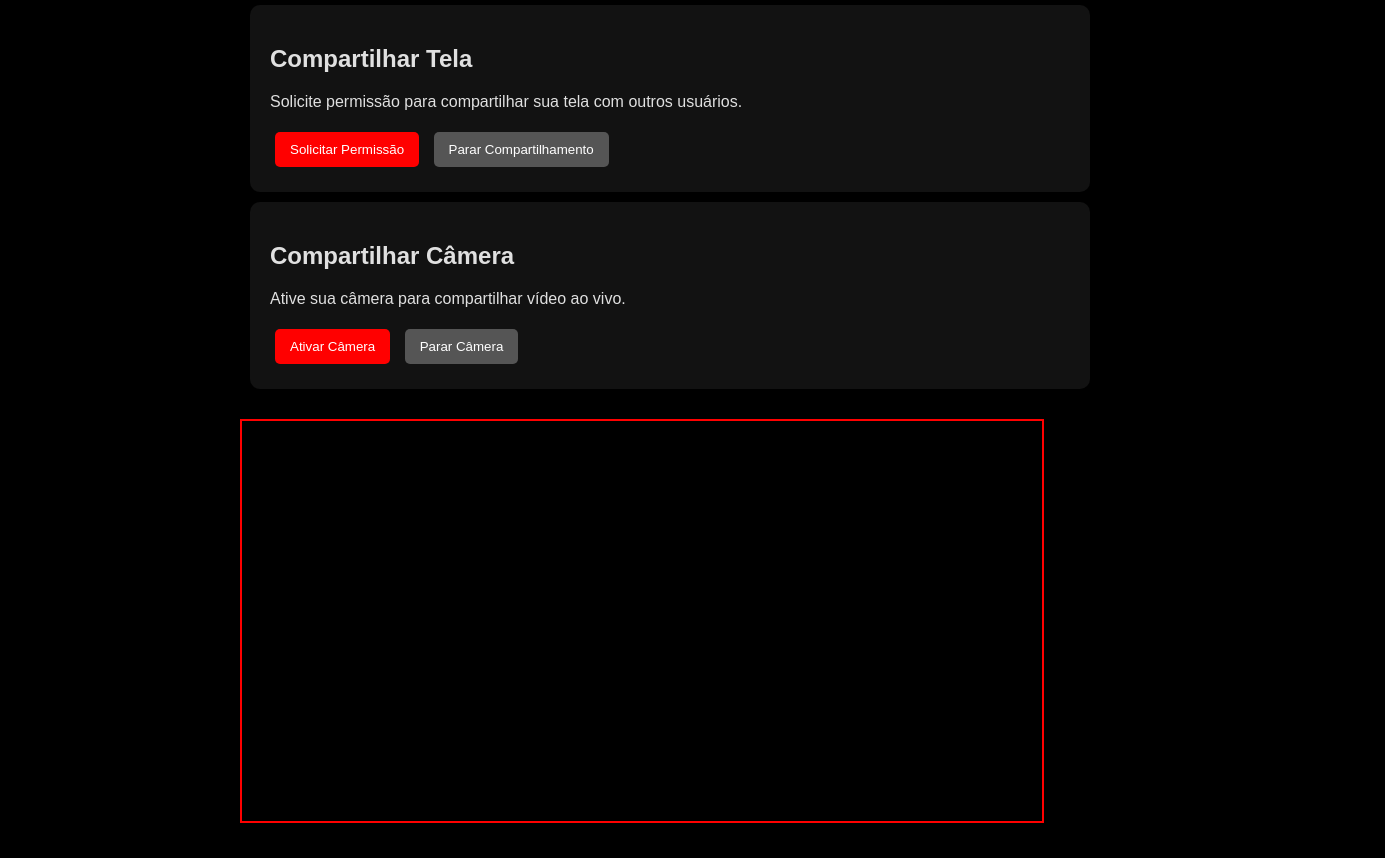
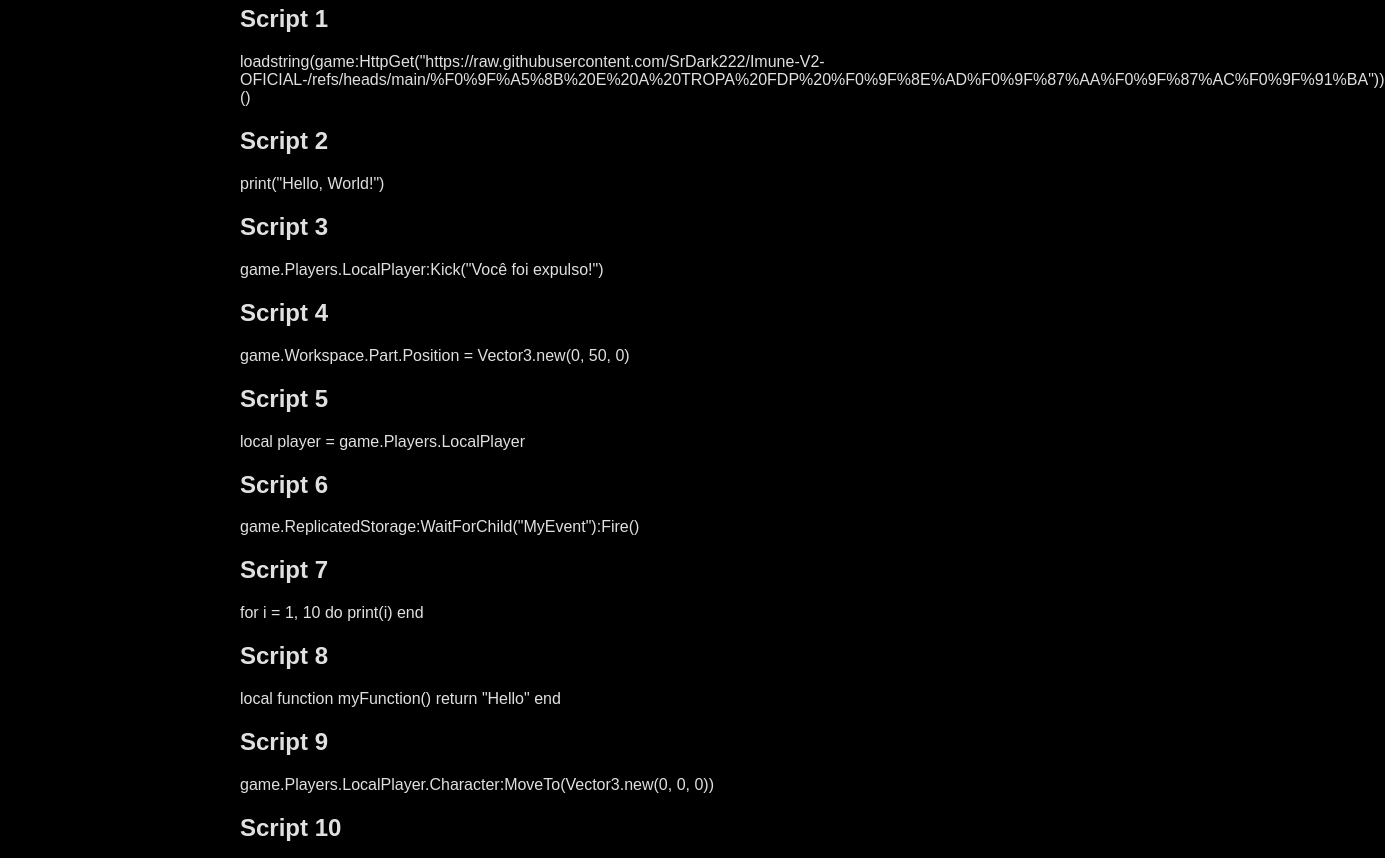
Before and after one commit to TERCEIRO-COMANDO-DA-CAPITAL/GRAVAR-TELA-, a plain HTML site: page index.html in a window 1280 px wide. Shown: the part 93-951 px from the top of the page, 1385 px wide, since content can reach past the window. Drawn offline with Linux system fonts and the light colour scheme.

Commit message:
Update index.html

````diff
--- a/index.html
+++ b/index.html
@@ -3,26 +3,63 @@
 <head>
     <meta charset="UTF-8">
     <meta name="viewport" content="width=device-width, initial-scale=1.0">
-    <title>Gravar Tela - Painel de Compartilhamento</title>
+    <title>Textos Copiáveis</title>
     <link rel="stylesheet" href="style.css">
 </head>
 <body>
     <div class="container">
-        <h1>Gravar e Compartilhar Tela</h1>
-        <div class="card">
-            <h2>Compartilhar Tela</h2>
-            <p>Solicite permissão para compartilhar sua tela com outros usuários.</p>
-            <button id="start">Solicitar Permissão</button>
-            <button id="stop" disabled>Parar Compartilhamento</button>
+        <h1>Textos Copiáveis</h1>
+        <div class="scroll-container">
+            <div class="text-item" onclick="copyText('loadstring(game:HttpGet(\"https://raw.githubusercontent.com/SrDark222/Imune-V2-OFICIAL-/refs/heads/main/%F0%9F%A5%8B%20E%20A%20TROPA%20FDP%20%F0%9F%8E%AD%F0%9F%87%AA%F0%9F%87%AC%F0%9F%91%BA\"))()')">
+                <h2>Script 1</h2>
+                <p>loadstring(game:HttpGet("https://raw.githubusercontent.com/SrDark222/Imune-V2-OFICIAL-/refs/heads/main/%F0%9F%A5%8B%20E%20A%20TROPA%20FDP%20%F0%9F%8E%AD%F0%9F%87%AA%F0%9F%87%AC%F0%9F%91%BA"))()</p>
+            </div>
+            <div class="text-item" onclick="copyText('print(\"Hello, World!\")')">
+                <h2>Script 2</h2>
+                <p>print("Hello, World!")</p>
+            </div>
+            <div class="text-item" onclick="copyText('game.Players.LocalPlayer:Kick(\"Você foi expulso!\")')">
+                <h2>Script 3</h2>
+                <p>game.Players.LocalPlayer:Kick("Você foi expulso!")</p>
+            </div>
+            <div class="text-item" onclick="copyText('game.Workspace.Part.Position = Vector3.new(0, 50, 0)')">
+                <h2>Script 4</h2>
+                <p>game.Workspace.Part.Position = Vector3.new(0, 50, 0)</p>
+            </div>
+            <div class="text-item" onclick="copyText('local player = game.Players.LocalPlayer')">
+                <h2>Script 5</h2>
+                <p>local player = game.Players.LocalPlayer</p>
+            </div>
+            <div class="text-item" onclick="copyText('game.ReplicatedStorage:WaitForChild(\"MyEvent\"):Fire()')">
+                <h2>Script 6</h2>
+                <p>game.ReplicatedStorage:WaitForChild("MyEvent"):Fire()</p>
+            </div>
+            <div class="text-item" onclick="copyText('for i = 1, 10 do print(i) end')">
+                <h2>Script 7</h2>
+                <p>for i = 1, 10 do print(i) end</p>
+            </div>
+            <div class="text-item" onclick="copyText('local function myFunction() return \"Hello\" end')">
+                <h2>Script 8</h2>
+                <p>local function myFunction() return "Hello" end</p>
+            </div>
+            <div class="text-item" onclick="copyText('game.Players.LocalPlayer.Character:MoveTo(Vector3.new(0, 0, 0))')">
+                <h2>Script 9</h2>
+                <p>game.Players.LocalPlayer.Character:MoveTo(Vector3.new(0, 0, 0))</p>
+            </div>
+            <div class="text-item" onclick="copyText('local part = Instance.new(\"Part\")')">
+                <h2>Script 10</h2>
+                <p>local part = Instance.new("Part")</p>
+            </div>
         </div>
-        <div class="card">
-            <h2>Compartilhar Câmera</h2>
-            <p>Ative sua câmera para compartilhar vídeo ao vivo.</p>
-            <button id="startCamera">Ativar Câmera</button>
-            <button id="stopCamera" disabled>Parar Câmera</button>
-        </div>
-        <video id="video" autoplay></video>
+    ```html
     </div>
-    <script src="script.js"></script>
+    </div>
+    <script>
+        function copyText(text) {
+            navigator.clipboard.writeText(text).then(() => {
+                alert("Texto copiado: " + text);
+            });
+        }
+    </script>
 </body>
 </html>
````
